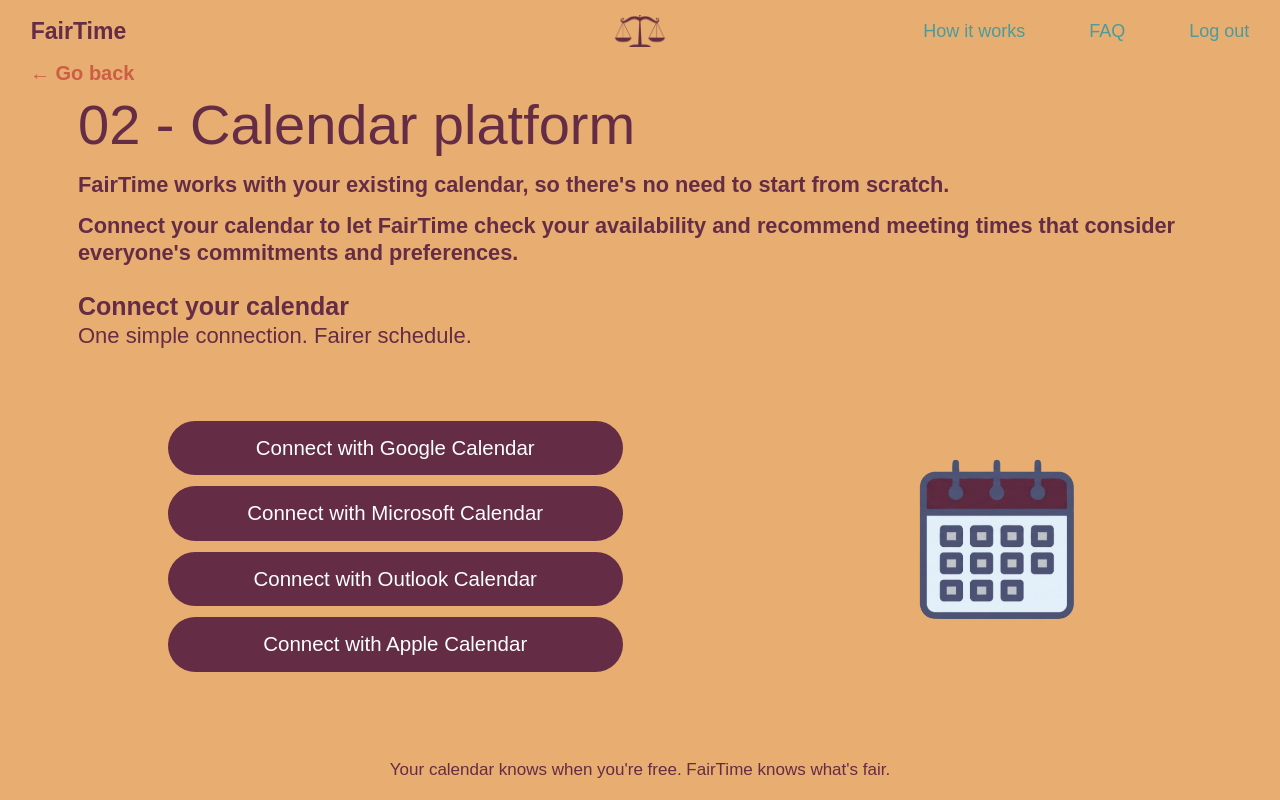
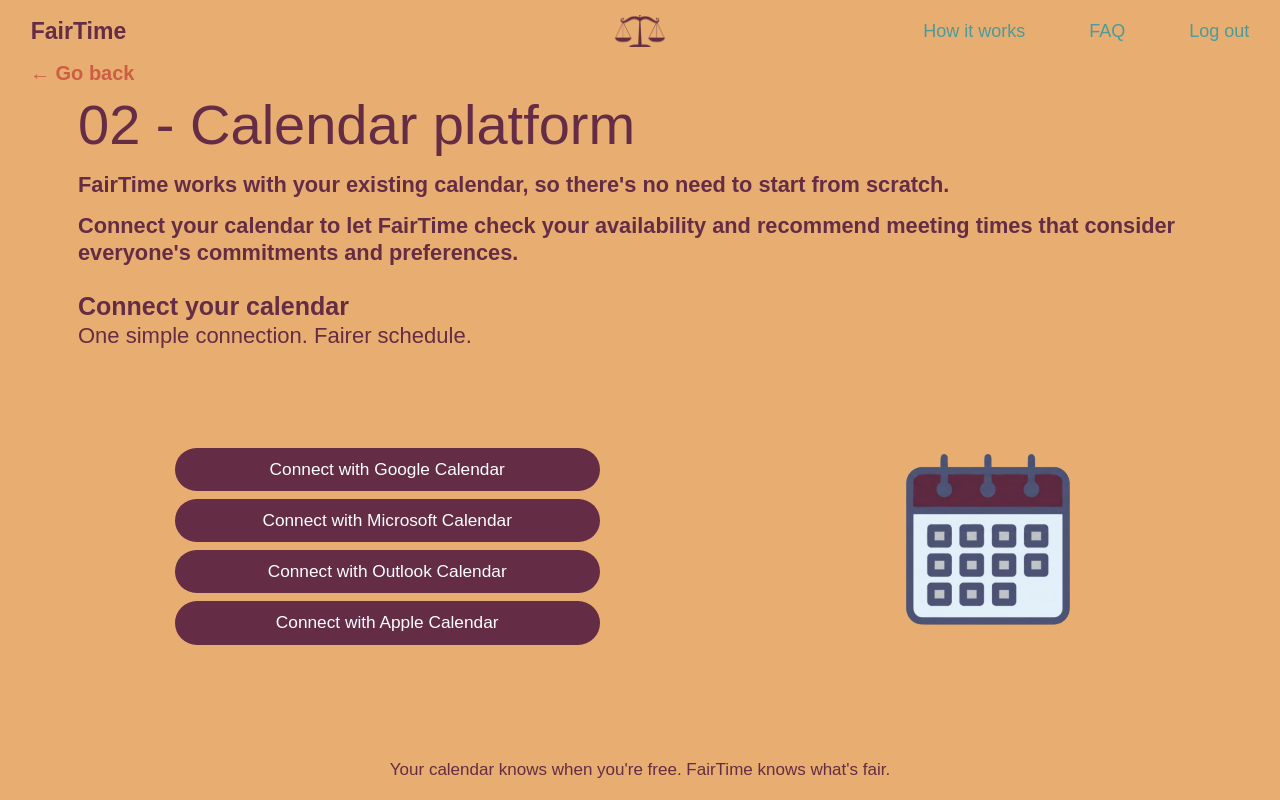
Before and after one commit to yusiaeng/fairtime, a Next.js app: page /dashboard/calendar in a window 1280 px wide. Built offline with nearby package versions, Linux system fonts and the light colour scheme; a web font is replaced by a local one.

Commit message:
Align larger calendar artwork to compact provider button stack

```diff
--- a/src/app/globals.css
+++ b/src/app/globals.css
@@ -540,3 +540,35 @@ button:focus-visible, a:focus-visible { outline: 3px solid var(--plum); outline-
   .calendar-illustration img { width: min(100%, 190px); }
   .calendar-connect-content { grid-template-columns: minmax(0, 1fr) minmax(200px, .8fr); }
 }
+
+
+/* Calendar card 2: align illustration top/bottom with the four compact buttons. */
+@media (min-width: 761px) {
+  .calendar-connect-content {
+    grid-template-columns: minmax(0, 1fr) minmax(220px, .85fr);
+    align-items: center;
+    gap: 28px;
+  }
+  .calendar-provider-area {
+    width: min(100%, 425px);
+    justify-self: center;
+    gap: clamp(7px, 1vh, 11px);
+  }
+  .calendar-provider {
+    width: 100%;
+    min-height: 0;
+    height: clamp(39px, 5.4vh, 51px);
+    padding: 5px 14px;
+    font-size: clamp(14px, 1.35vw, 19px);
+  }
+  .calendar-illustration {
+    width: 100%;
+    align-self: center;
+  }
+  .calendar-illustration img {
+    width: auto;
+    height: clamp(170px, calc(4 * clamp(39px, 5.4vh, 51px) + 3 * clamp(7px, 1vh, 11px)), 237px);
+    max-width: 100%;
+    object-fit: contain;
+  }
+}
```
